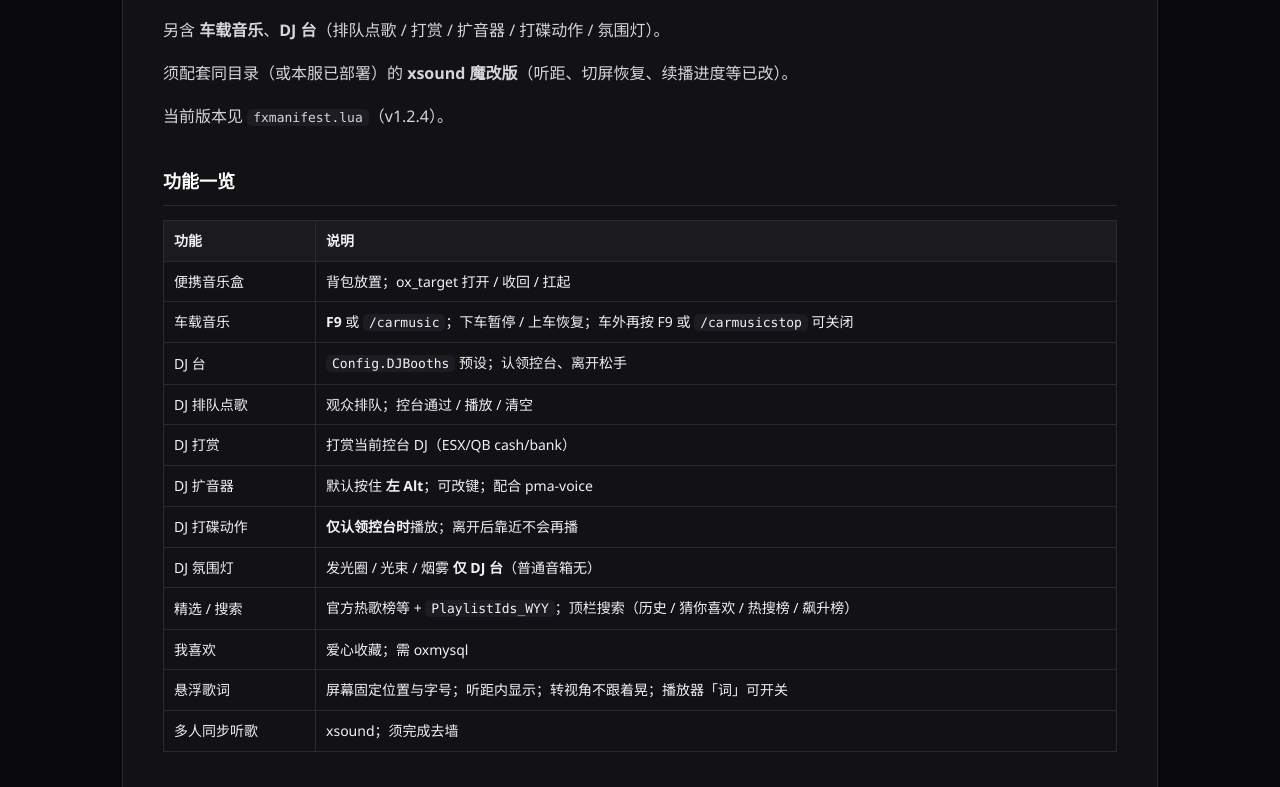
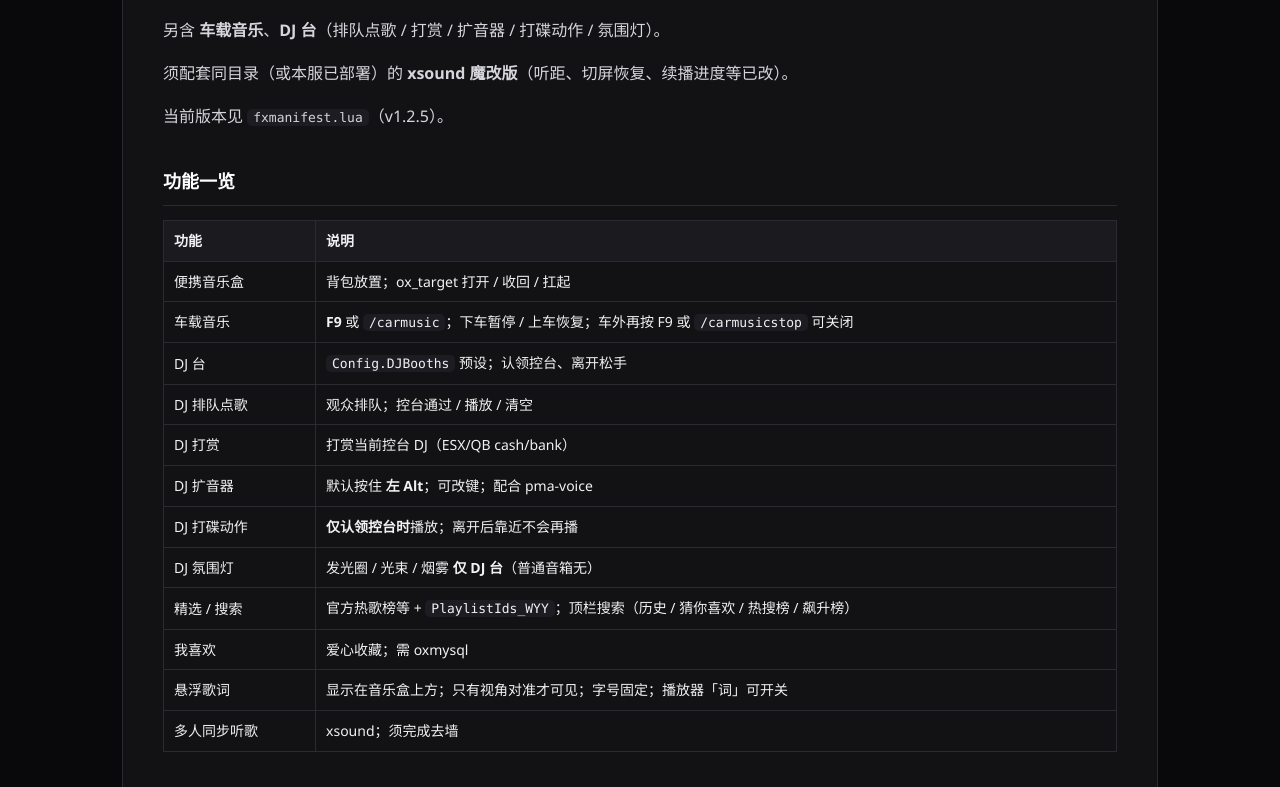
Before and after one commit to gege806/gege-docs, a Jekyll site: the page built from plugins/gege-musicbox.md, in a window 1280 px wide and 1400 px high. Shown: the part 300-1087 px from the top of the window. Built offline with Jekyll 4.4.1, drawn with Linux system fonts in a browser that asks for light colours; some of the changed text lies outside the part shown.

Commit message:
更新格格音乐盒文档：悬浮歌词锚在音乐盒上方视线内显示（v1.2.5）。

```diff
--- a/plugins/gege-musicbox.md
+++ b/plugins/gege-musicbox.md
@@ -11,7 +11,7 @@ FiveM 可放置音乐盒：网易云风格 UI、精选歌单 / 搜索、全屏
 
 须配套同目录（或本服已部署）的 **xsound 魔改版**（听距、切屏恢复、续播进度等已改）。
 
-当前版本见 `fxmanifest.lua`（v1.2.4）。
+当前版本见 `fxmanifest.lua`（v1.2.5）。
 
 ## 功能一览
 
@@ -27,7 +27,7 @@ FiveM 可放置音乐盒：网易云风格 UI、精选歌单 / 搜索、全屏
 | DJ 氛围灯 | 发光圈 / 光束 / 烟雾 **仅 DJ 台**（普通音箱无） |
 | 精选 / 搜索 | 官方热歌榜等 + `PlaylistIds_WYY`；顶栏搜索（历史 / 猜你喜欢 / 热搜榜 / 飙升榜） |
 | 我喜欢 | 爱心收藏；需 oxmysql |
-| 悬浮歌词 | 屏幕固定位置与字号；听距内显示；转视角不跟着晃；播放器「词」可开关 |
+| 悬浮歌词 | 显示在音乐盒上方；只有视角对准才可见；字号固定；播放器「词」可开关 |
 | 多人同步听歌 | xsound；须完成去墙 |
 
 ## 依赖
@@ -147,10 +147,10 @@ Config.DJBooths = {
 | 项 | 说明 |
 |----|------|
 | `enabled` | 世界悬浮歌词默认开关；玩家可在播放器点「词」切换，本地记住 |
-| `screenX` | 屏幕横向位置（0 左 1 右，默认 0.72 偏右） |
-| `screenY` | 屏幕纵向位置（0 顶 1 底，默认 0.52） |
+| `offsetZ` | 普通音箱歌词相对高度（米） |
 | `fadeDistance` | 普通音箱：超过此距离隐藏歌词 |
 | `djFadeDistance` | DJ 台默认歌词显示距离 |
+| `djOffsetZ` | DJ 台歌词相对台面高度（米） |
 | `DJBooths[].lyricsDistance` | 单台覆盖 |
 | `Config.LyricOffset` | 全局偏移（秒）。歌词文件里的 `[offset:毫秒]` 会按歌生效；只有全部歌都偏了才改全局 |
 
@@ -272,7 +272,7 @@ musicbox = {
 ## 性能
 
 - 无交互时客户端循环约 400–800ms
-- 悬浮歌词固定在屏幕位置，字号不随距离变化；听距内才显示
+- 悬浮歌词锚在音乐盒上方，只有视角对准才显示；字号不随距离缩放
 - 听距：普通音箱 `DefaultRange`；车载 `Vehicle.Range`；DJ 台 `DJBooths.range`
 
 ## 常见问题
@@ -320,6 +320,13 @@ musicbox = {
 `ensure ox_lib` → `ensure ox_target` → `ensure gege_musicbox`；可试 `/mbrebind` 或 `/mbtarget` 排查。
 
 ## 更新日志
+
+### 1.2.5 · 2026-08-29
+
+**修复**
+- 世界悬浮歌词改回锚在音乐盒 / DJ 台上方
+- 视角移开音乐盒即隐藏，只有看回去才再显示
+- 字号保持固定，远近大小一致
 
 ### 1.2.4 · 2026-08-29
 
```
